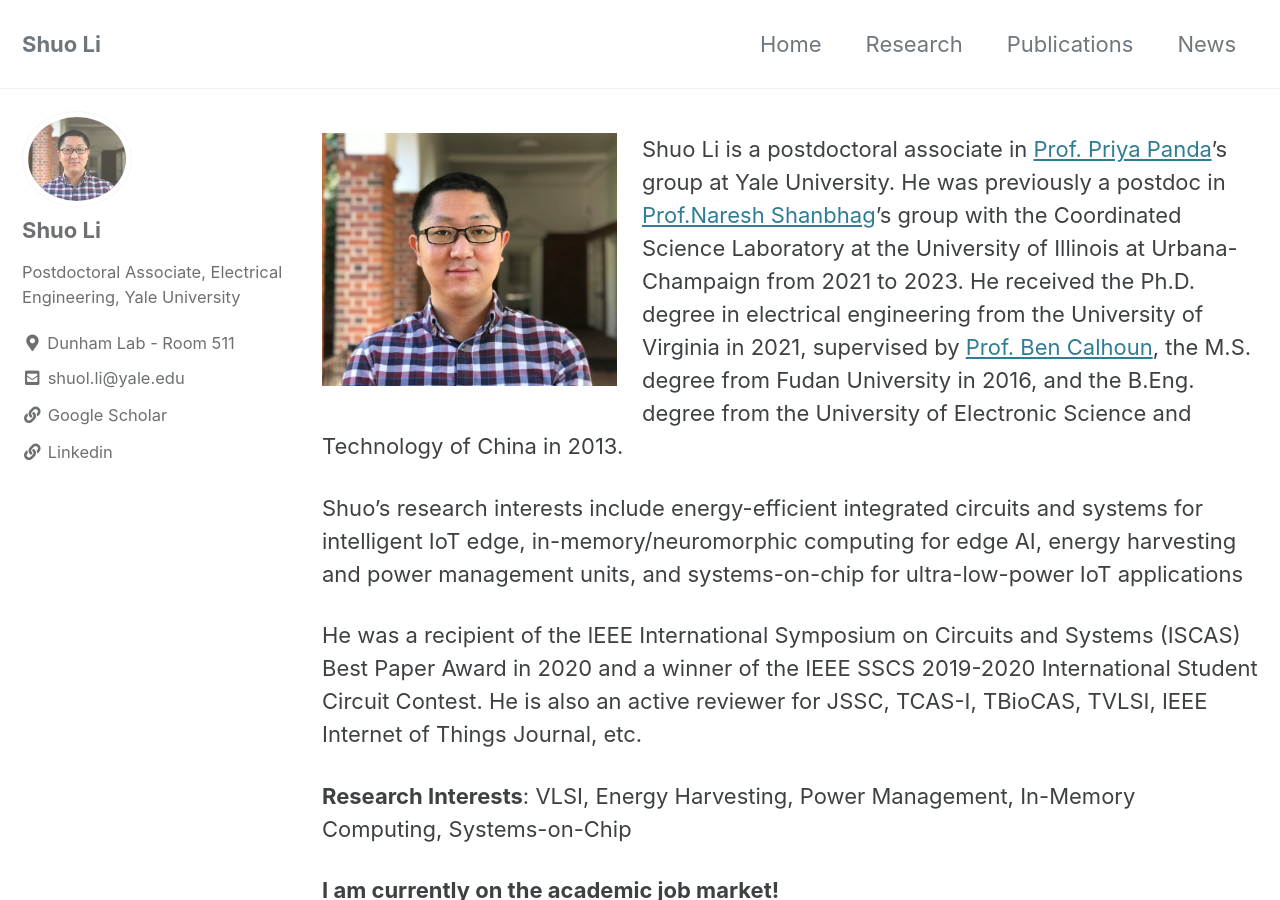
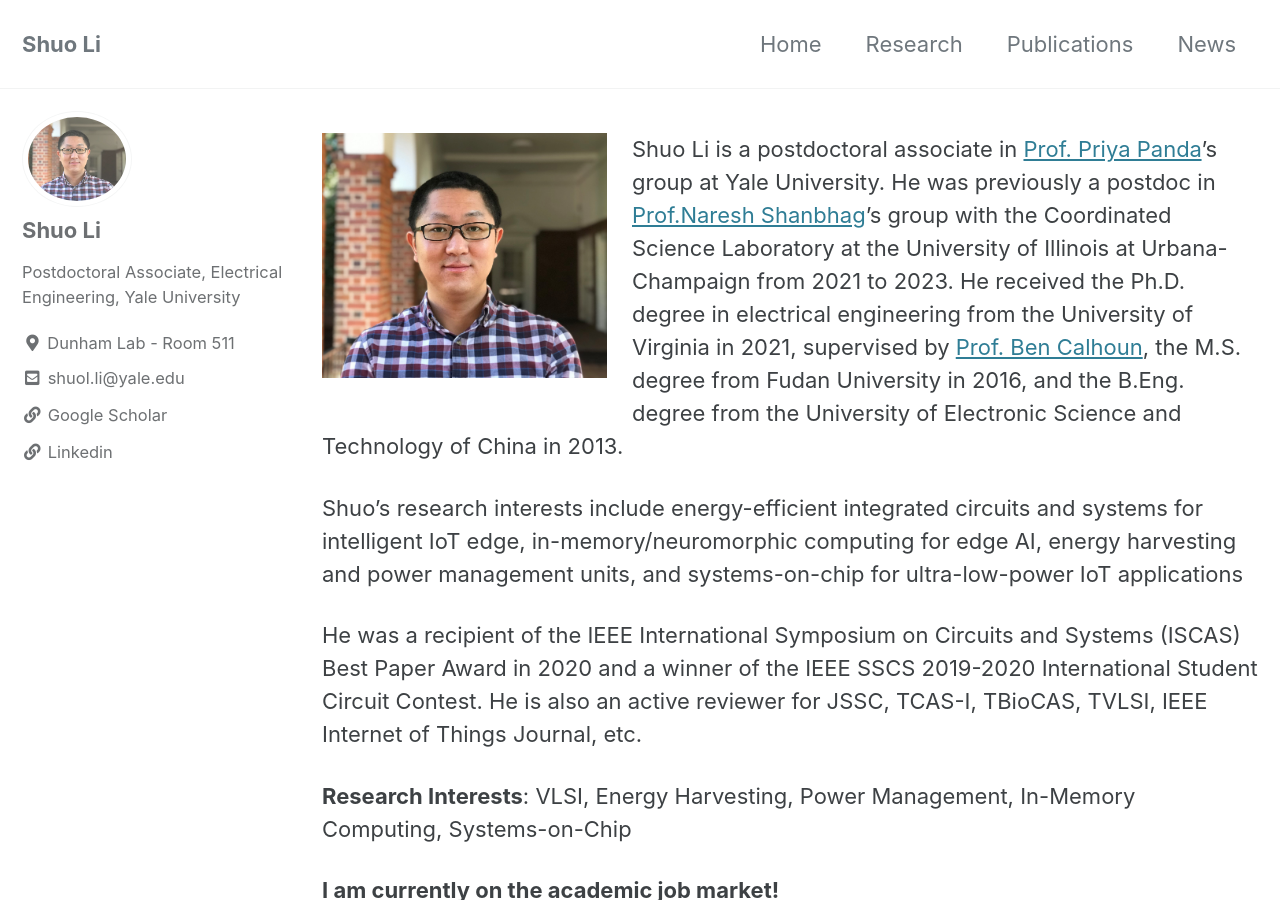
Before and after one commit to shuoli365/shuoli365.github.io, a Jekyll site: the page built from index.md, in a window 1280 px wide and 900 px high. Built offline with Jekyll 4.4.1, drawn with Linux system fonts in a browser that asks for light colours; cached includes are drawn as plain includes.

Commit message:
Update index.md

```diff
--- a/index.md
+++ b/index.md
@@ -5,7 +5,7 @@
 description: The pages meta description
 ---
 
-<img src="/assets/images/shuo_li.jpg" width="320" align="left" style="padding-right: 25px; padding-bottom: 25px;"> Shuo Li is a postdoctoral associate in [Prof. Priya Panda](https://intelligentcomputinglab.yale.edu/principal-investigator)'s group at Yale University. He was previously a postdoc in [Prof.Naresh Shanbhag](https://shanbhag.ece.illinois.edu/index.html)'s group with the Coordinated Science Laboratory at the University of Illinois at Urbana-Champaign from 2021 to 2023. He received the Ph.D. degree in electrical engineering from the University of Virginia in 2021, supervised by [Prof. Ben Calhoun](https://rlpvlsi.ece.virginia.edu/), the M.S. degree from Fudan University in 2016, and the B.Eng. degree from the University of Electronic Science and Technology of China in 2013.
+<img src="/assets/images/shuo_li.jpg" width="310" align="left" style="padding-right: 25px; padding-bottom: 25px;"> Shuo Li is a postdoctoral associate in [Prof. Priya Panda](https://intelligentcomputinglab.yale.edu/principal-investigator)'s group at Yale University. He was previously a postdoc in [Prof.Naresh Shanbhag](https://shanbhag.ece.illinois.edu/index.html)'s group with the Coordinated Science Laboratory at the University of Illinois at Urbana-Champaign from 2021 to 2023. He received the Ph.D. degree in electrical engineering from the University of Virginia in 2021, supervised by [Prof. Ben Calhoun](https://rlpvlsi.ece.virginia.edu/), the M.S. degree from Fudan University in 2016, and the B.Eng. degree from the University of Electronic Science and Technology of China in 2013.
 
 Shuo's research interests include energy-efficient integrated circuits and systems for intelligent IoT edge, in-memory/neuromorphic computing for edge AI, energy harvesting and power management units, and systems-on-chip for ultra-low-power IoT applications
 
```
